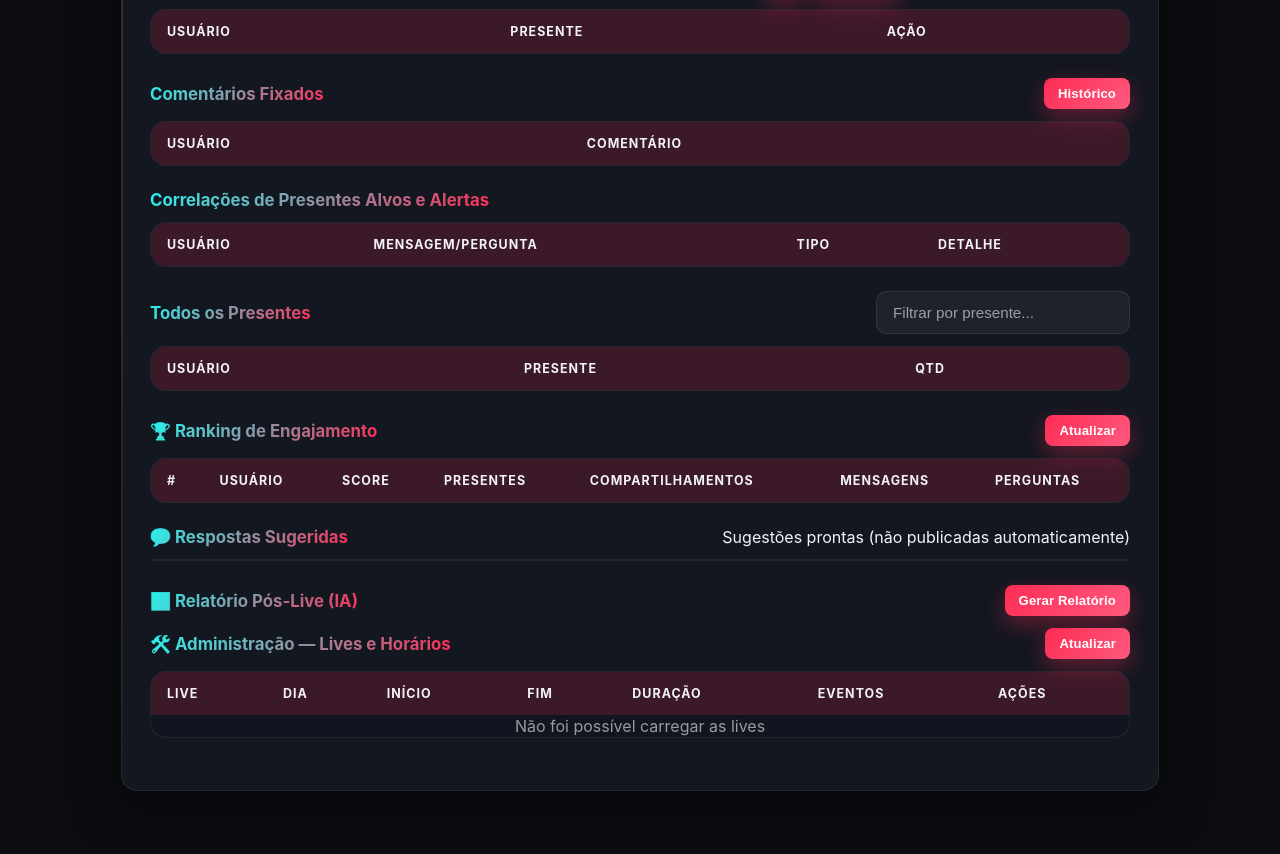
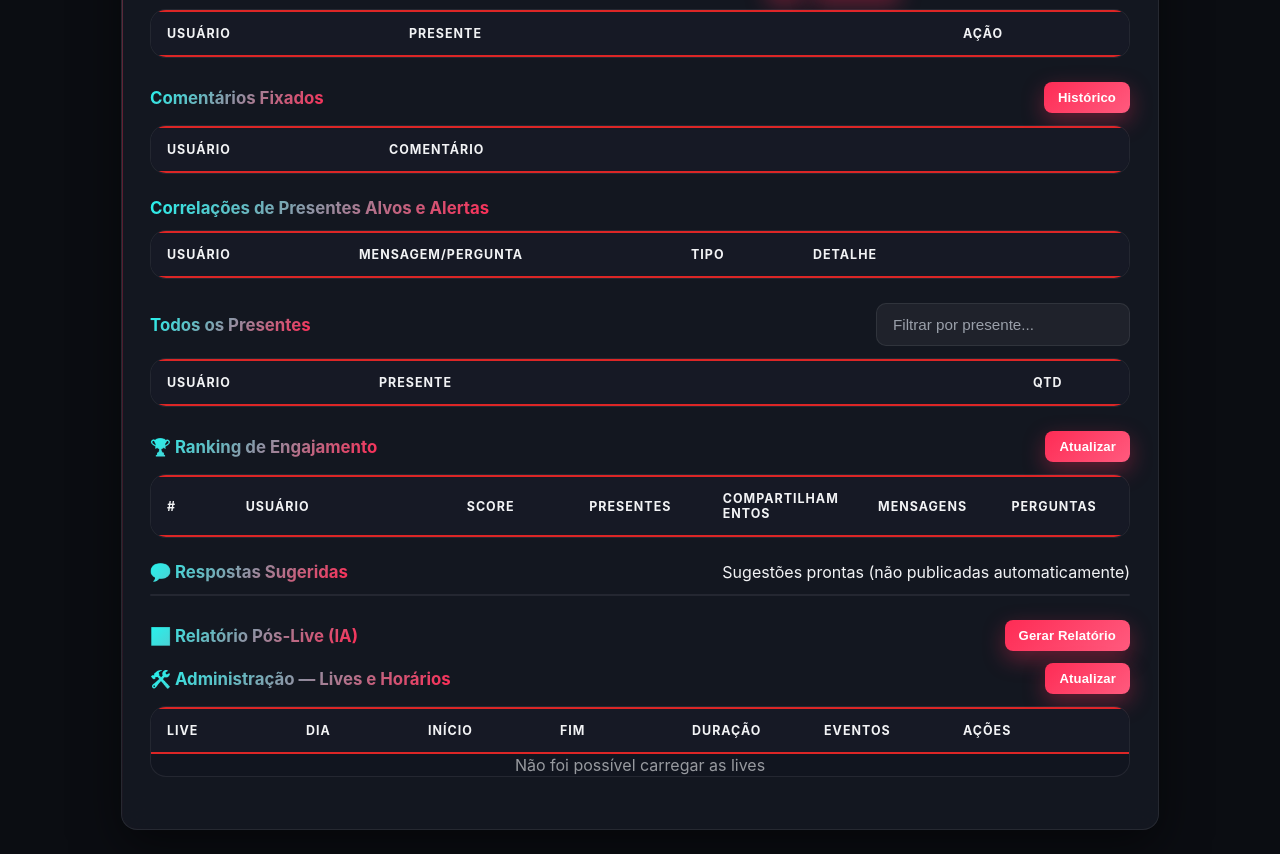
Before and after one commit to thiagohmm/tiktokLiveMonitor, a website: page web/index.html in a window 1280 px wide. Shown: the part 649-1503 px from the top of the page. Before the commit the page ends 1464 px from the top, so only its background shows below. Drawn offline with Linux system fonts and the light colour scheme; no server answers.

Commit message:
fix tables

```diff
--- a/web/index.html
+++ b/web/index.html
@@ -193,18 +193,56 @@
             width: 100%;
             border-collapse: collapse;
             background: transparent;
+            table-layout: fixed;
         }
+        table th,
+        table td {
+            overflow-wrap: break-word;
+            word-break: break-word;
+            min-width: 0;
+        }
+        /* Tabelas com larguras de coluna fixas para alinhar cabeçalho e dados ao rolar */
+        .tbl-users th:nth-child(1) { width: 210px; }
+        .tbl-users th:nth-child(2) { width: 1fr; }
+        .tbl-users th:nth-child(3) { width: 150px; }
+        .tbl-comments th:nth-child(1) { width: 190px; }
+        .tbl-comments th:nth-child(2) { width: 1fr; }
+        .tbl-correlation th:nth-child(1) { width: 160px; }
+        .tbl-correlation th:nth-child(2) { width: 1fr; }
+        .tbl-correlation th:nth-child(3) { width: 90px; }
+        .tbl-correlation th:nth-child(4) { width: 1fr; }
+        .tbl-gifts th:nth-child(1) { width: 180px; }
+        .tbl-gifts th:nth-child(2) { width: 1fr; }
+        .tbl-gifts th:nth-child(3) { width: 80px; }
+        .tbl-ranking th:nth-child(1) { width: 40px; }
+        .tbl-ranking th:nth-child(2) { width: 170px; }
+        .tbl-ranking th:nth-child(3) { width: 80px; }
+        .tbl-ranking th:nth-child(4) { width: 90px; }
+        .tbl-ranking th:nth-child(5) { width: 110px; }
+        .tbl-ranking th:nth-child(6) { width: 90px; }
+        .tbl-ranking th:nth-child(7) { width: 90px; }
+        .tbl-lives th:nth-child(1) { width: 1fr; }
+        .tbl-lives th:nth-child(2) { width: 90px; }
+        .tbl-lives th:nth-child(3) { width: 100px; }
+        .tbl-lives th:nth-child(4) { width: 100px; }
+        .tbl-lives th:nth-child(5) { width: 100px; }
+        .tbl-lives th:nth-child(6) { width: 1fr; }
+        .tbl-lives th:nth-child(7) { width: 150px; }
         th {
             position: sticky;
             top: 0;
-            z-index: 1;
+            z-index: 5;
             text-align: left;
             font-size: 0.78em;
             text-transform: uppercase;
             letter-spacing: 0.08em;
             color: var(--text);
-            background: rgba(254, 44, 85, 0.18);
+            background: #161925;
+            border-bottom: 2px solid var(--red);
             padding: 14px 16px;
+        }
+        thead th {
+            border-top: 2px solid var(--red);
         }
         .user-name {
             font-weight: 600;
@@ -970,7 +1008,7 @@
             </div>
         </div>
         <div class="table-container">
-            <table>
+            <table class="tbl-users">
                 <thead>
                     <tr>
                         <th>Usuário</th>
@@ -993,7 +1031,7 @@
             </div>
         </div>
         <div class="table-container">
-            <table>
+            <table class="tbl-comments">
                 <thead>
                     <tr>
                         <th>Usuário</th>
@@ -1012,7 +1050,7 @@
             </div>
         </div>
         <div class="table-container">
-            <table>
+            <table class="tbl-correlation">
                 <thead>
                     <tr>
                         <th>Usuário</th>
@@ -1036,7 +1074,7 @@
             </div>
         </div>
         <div id="allGiftsTableContainer" class="table-container">
-            <table>
+            <table class="tbl-gifts">
                 <thead>
                     <tr>
                         <th>Usuário</th>
@@ -1060,7 +1098,7 @@
             </div>
         </div>
         <div class="table-container">
-            <table>
+            <table class="tbl-ranking">
                 <thead>
                     <tr>
                         <th>#</th>
@@ -1117,7 +1155,7 @@
             </div>
         </div>
         <div id="adminLivesContainer" class="table-container">
-            <table>
+            <table class="tbl-lives">
                 <thead>
                     <tr>
                         <th>Live</th>
```
Also changed, not shown: 1 other file.
